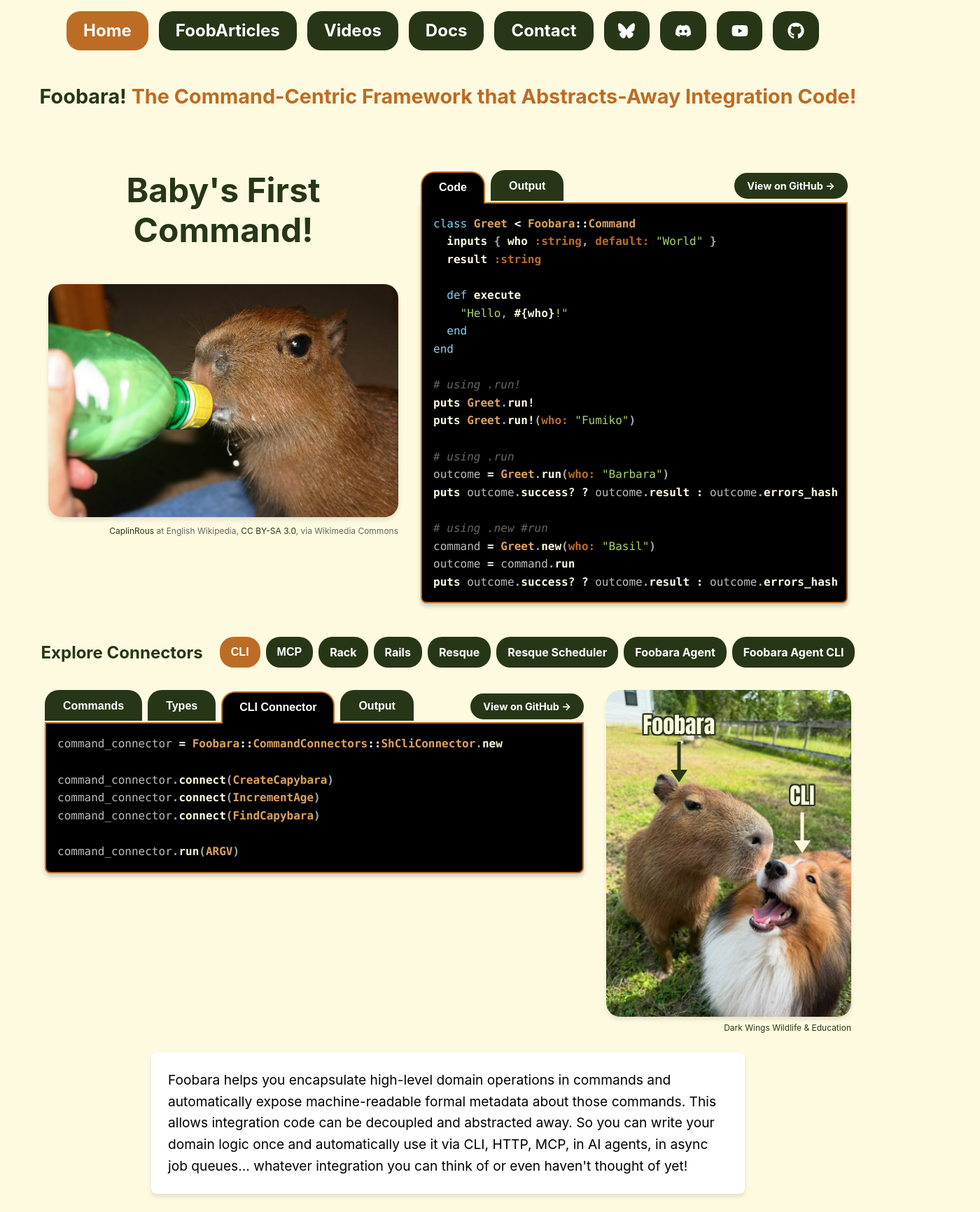
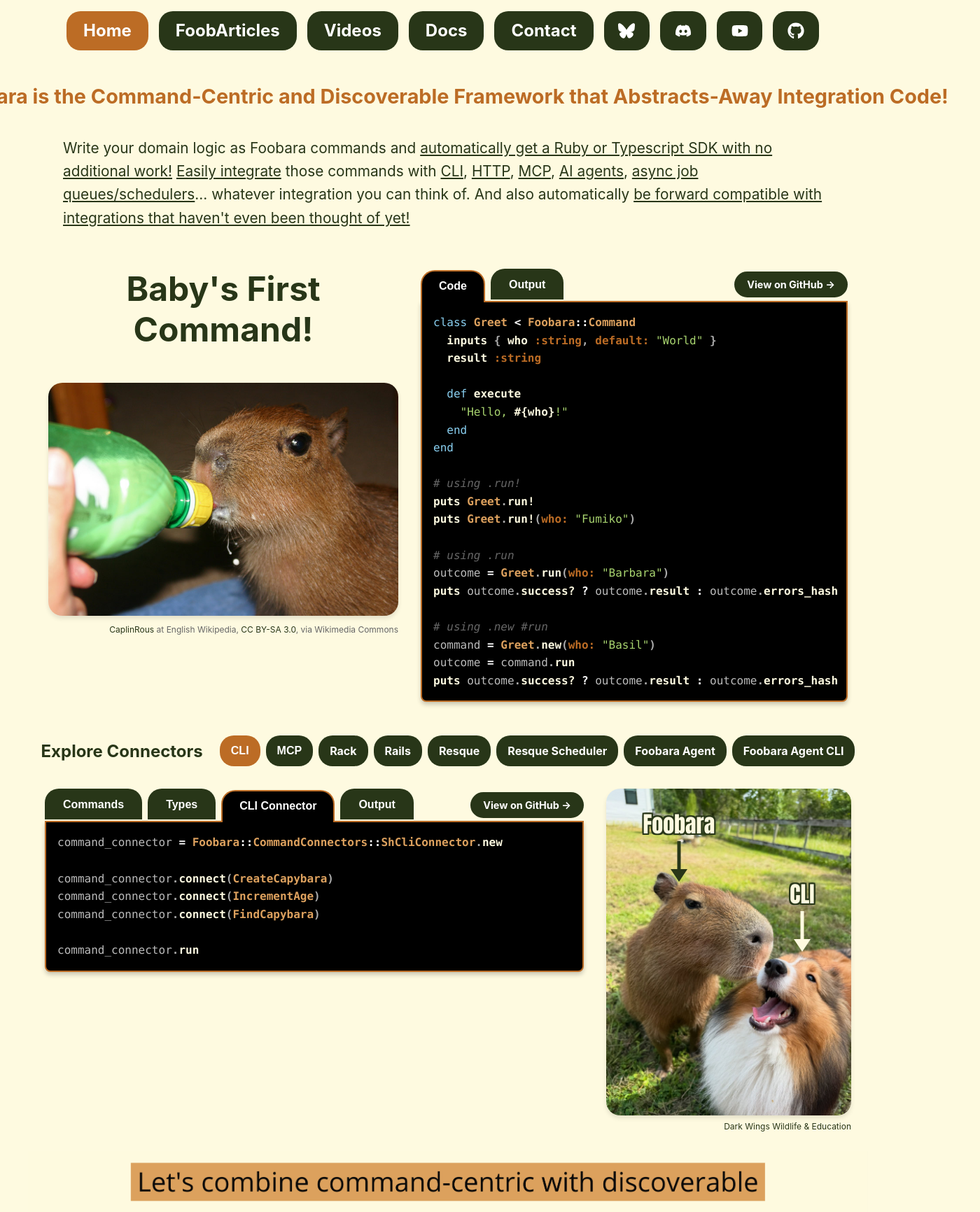
Before and after one commit to foobara/foobara-www, a React (Create React App) app: page / in a window 1280 px wide. Shown: the top 1732 px of the page at 70% size, 1400 px wide, since content can reach past the window. Built offline with nearby package versions, Linux system fonts and the light colour scheme; the HTML template or start-up script is replaced by a standard one.

Commit message:
Change copy/styling and order of homepage elements

```diff
--- a/src/Home.css
+++ b/src/Home.css
@@ -5,9 +5,11 @@
 }
 
 .hero-section {
-  padding: 0.5rem 1rem 1rem;
-  margin-bottom: 1rem;
+  padding: 0.5rem 1rem 0.5rem;
+  margin-bottom: 0;
   text-align: center;
+  margin-left: -10rem;
+  margin-right: -10rem;
 }
 
 .hero-content h1 {
@@ -29,13 +31,41 @@
 .hero-description {
   font-size: 1.2rem;
   line-height: 1.6;
-  max-width: 800px;
+  max-width: 1000px;
   margin: 0.5rem auto 0.5rem;
   text-align: left;
   background-color: white;
   padding: 1.5rem;
-  border-radius: 8px;
+  border-radius: 20px;
   box-shadow: 0 4px 6px rgba(0, 0, 0, 0.1);
+}
+
+.hero-description p {
+  margin: 0 0 1rem 0;
+}
+
+.hero-description p:last-child {
+  margin-bottom: 0;
+}
+
+.hero-explanation {
+  text-align: center;
+  padding: 0.5rem 1rem;
+  margin-bottom: 1rem;
+}
+
+.hero-explanation p {
+  font-size: 1.3rem;
+  line-height: 1.6;
+  max-width: 1100px;
+  margin: 0 auto;
+  color: var(--foob-green-dark);
+  text-align: left;
+}
+
+.hero-explanation strong {
+  font-weight: normal;
+  text-decoration: underline;
 }
 
 .hero-cta {
@@ -112,9 +142,9 @@
 .feature {
   flex: 1;
   min-width: 300px;
-  padding: 1.5rem;
+  padding: 0.25rem 1.5rem;
   background-color: white;
-  border-radius: 8px;
+  border-radius: 20px;
   box-shadow: 0 4px 6px rgba(0, 0, 0, 0.1);
   text-align: left;
   min-height: 200px;
@@ -123,9 +153,9 @@
 .benefit-item, .tool-item {
   flex: 1;
   min-width: 300px;
-  padding: 1.5rem;
+  padding: 0.25rem 1.5rem;
   background-color: white;
-  border-radius: 8px;
+  border-radius: 20px;
   box-shadow: 0 4px 6px rgba(0, 0, 0, 0.1);
   text-align: left;
   min-height: 140px;
@@ -169,7 +199,7 @@
 
 .diagram-section {
   text-align: center;
-  margin: 4rem 0;
+  margin: 1rem 0 4rem;
 }
 
 .diagram-container {
--- a/src/Home.tsx
+++ b/src/Home.tsx
@@ -10,8 +10,18 @@
     <div className="Home">
       <section className="hero-section">
         <div className="hero-content">
-          <h2><span className="foobara-title">Foobara!</span> The Command-Centric Framework that Abstracts-Away Integration Code!</h2>
+          <h2>Foobara is the Command-Centric and Discoverable Framework that Abstracts-Away Integration Code!</h2>
         </div>
+      </section>
+
+      <section className="hero-explanation">
+        <p>
+          Write your domain logic as Foobara commands and <strong>automatically get a Ruby or Typescript SDK
+          with no additional work!</strong> <strong>Easily integrate</strong> those commands
+          with <strong>CLI</strong>, <strong>HTTP</strong>, <strong>MCP</strong>, <strong>AI agents</strong>, <strong>async job queues/schedulers</strong>...
+          whatever integration you can think of. And also automatically <strong>be forward compatible with integrations
+          that haven&apos;t even been thought of yet!</strong>
+        </p>
       </section>
 
       <section className="example-section">
@@ -20,18 +30,6 @@
 
       <section className="example-section">
         <ConnectorsDemos/>
-      </section>
-
-      <section className="hero-section">
-        <div className="hero-content">
-          <p className="hero-description">
-            Foobara helps you encapsulate high-level domain operations in commands and automatically
-            expose machine-readable formal metadata about those commands. This allows integration code
-            can be decoupled and abstracted away. So you can write your domain logic once and automatically use it
-            via CLI, HTTP, MCP, in AI agents, in async job queues...
-            whatever integration you can think of or even haven&apos;t thought of yet!
-          </p>
-        </div>
       </section>
 
       <section className="diagram-section">
@@ -100,7 +98,7 @@
       </section>
 
       <section className="tools-section">
-        <h2>Helpful Abstractions</h2>
+        <h2>The Roster of Abstractions</h2>
         <div className="tools-list">
           <div className="tool-item">
             <h3>Commands</h3>
--- a/src/Home/Connectors/Cli/CliConnectorCode.tsx
+++ b/src/Home/Connectors/Cli/CliConnectorCode.tsx
@@ -8,7 +8,7 @@
 <span class="n">command_connector</span><span class="p">.</span><span class="nf">connect</span><span class="p">(</span><span class="no">IncrementAge</span><span class="p">)</span>
 <span class="n">command_connector</span><span class="p">.</span><span class="nf">connect</span><span class="p">(</span><span class="no">FindCapybara</span><span class="p">)</span>
 
-<span class="n">command_connector</span><span class="p">.</span><span class="nf">run</span><span class="p">(</span><span class="no">ARGV</span><span class="p">)</span>`
+<span class="n">command_connector</span><span class="p">.</span><span class="nf">run</span>`
 
 export default function CliConnectorCode () {
   return <pre><code dangerouslySetInnerHTML={{ __html: html }} /></pre>
--- a/src/Home/Connectors/Cli/CliConnectorCodeCommands.tsx
+++ b/src/Home/Connectors/Cli/CliConnectorCodeCommands.tsx
@@ -3,7 +3,7 @@
 import '../../../syntax.css'
 
 const html = `<span class="k">class</span> <span class="nc">CreateCapybara</span> <span class="o">&lt;</span> <span class="no">Foobara</span><span class="o">::</span><span class="no">Command</span>
-  <span class="nf">description</span> <span class="s2">"Just creates a capybara!"</span>
+  <span class="nf">description</span> <span class="s2">"Creates a giant semi-aquatic rodent!"</span>
 
   <span class="nf">inputs</span> <span class="no">Capybara</span><span class="p">.</span><span class="nf">attributes_type</span>
   <span class="nf">result</span> <span class="no">Capybara</span>
--- a/src/Home/Connectors/Cli/CliConnectorCodeTypes.tsx
+++ b/src/Home/Connectors/Cli/CliConnectorCodeTypes.tsx
@@ -3,6 +3,8 @@
 import '../../../syntax.css'
 
 const html = `<span class="k">class</span> <span class="nc">Capybara</span> <span class="o">&lt;</span> <span class="no">Foobara</span><span class="o">::</span><span class="no">Entity</span>
+  <span class="nf">description</span> <span class="s2">"A giant semi-aquatic rodent!"</span>
+
   <span class="nf">attributes</span> <span class="k">do</span>
     <span class="nb">id</span> <span class="ss">:integer</span>
     <span class="nb">name</span> <span class="ss">:string</span><span class="p">,</span> <span class="ss">:required</span><span class="p">,</span> <span class="s2">"Official name"</span>
--- a/src/Home/Connectors/Cli/CliConnectorDemo.tsx
+++ b/src/Home/Connectors/Cli/CliConnectorDemo.tsx
@@ -58,7 +58,7 @@
 
 Available commands:
 
-  CreateCapybara   Just creates a capybara!
+  CreateCapybara   Creates a giant semi-aquatic rodent!
   IncrementAge     A trip around the sun!
   FindCapybara     Just tell us who you want to find!
 
--- a/src/Home/Connectors/Mcp/McpConnectorCodeCommands.tsx
+++ b/src/Home/Connectors/Mcp/McpConnectorCodeCommands.tsx
@@ -3,6 +3,8 @@
 import '../../../syntax.css'
 
 const html = `<span class="k">class</span> <span class="nc">CreateCapybara</span> <span class="o">&lt;</span> <span class="no">Foobara</span><span class="o">::</span><span class="no">Command</span>
+  <span class="nf">description</span> <span class="s2">"Creates a giant semi-aquatic rodent!"</span>
+
   <span class="nf">inputs</span> <span class="no">Capybara</span><span class="p">.</span><span class="nf">attributes_for_create</span>
   <span class="nf">result</span> <span class="no">Capybara</span>
 
--- a/src/Home/Connectors/Mcp/McpConnectorCodeTypes.tsx
+++ b/src/Home/Connectors/Mcp/McpConnectorCodeTypes.tsx
@@ -3,6 +3,8 @@
 import '../../../syntax.css'
 
 const html = `<span class="k">class</span> <span class="nc">Capybara</span> <span class="o">&lt;</span> <span class="no">Foobara</span><span class="o">::</span><span class="no">Entity</span>
+  <span class="nf">description</span> <span class="s2">"A giant semi-aquatic rodent!"</span>
+
   <span class="nf">attributes</span> <span class="k">do</span>
     <span class="nb">id</span> <span class="ss">:integer</span>
     <span class="nb">name</span> <span class="ss">:string</span><span class="p">,</span> <span class="ss">:required</span>
```
